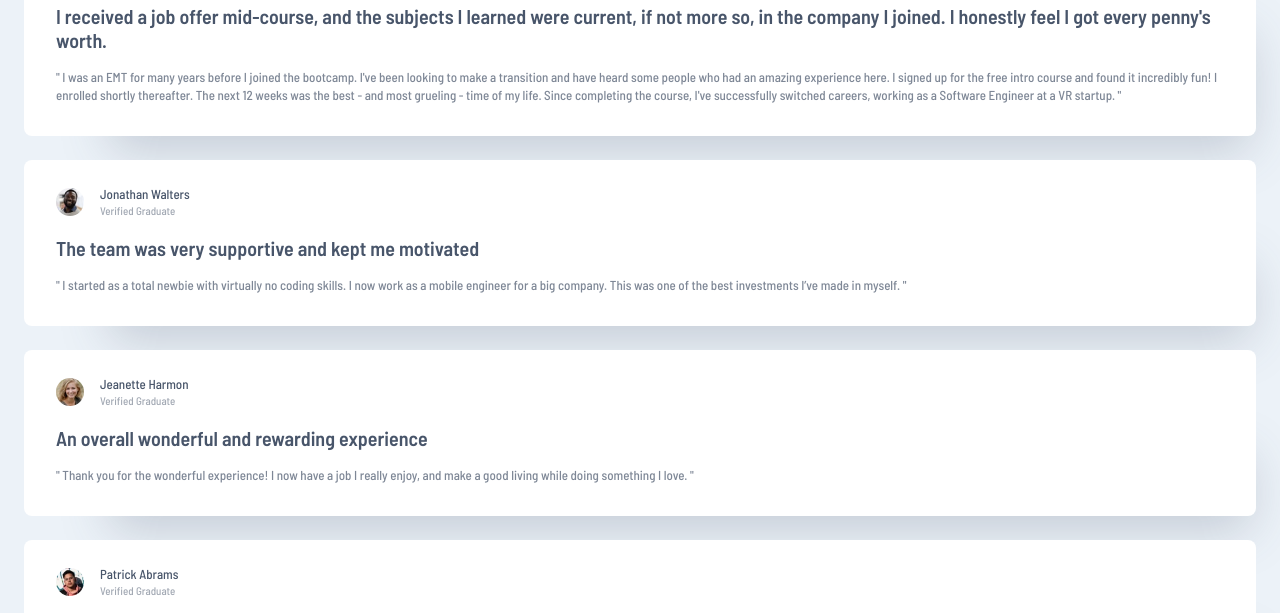
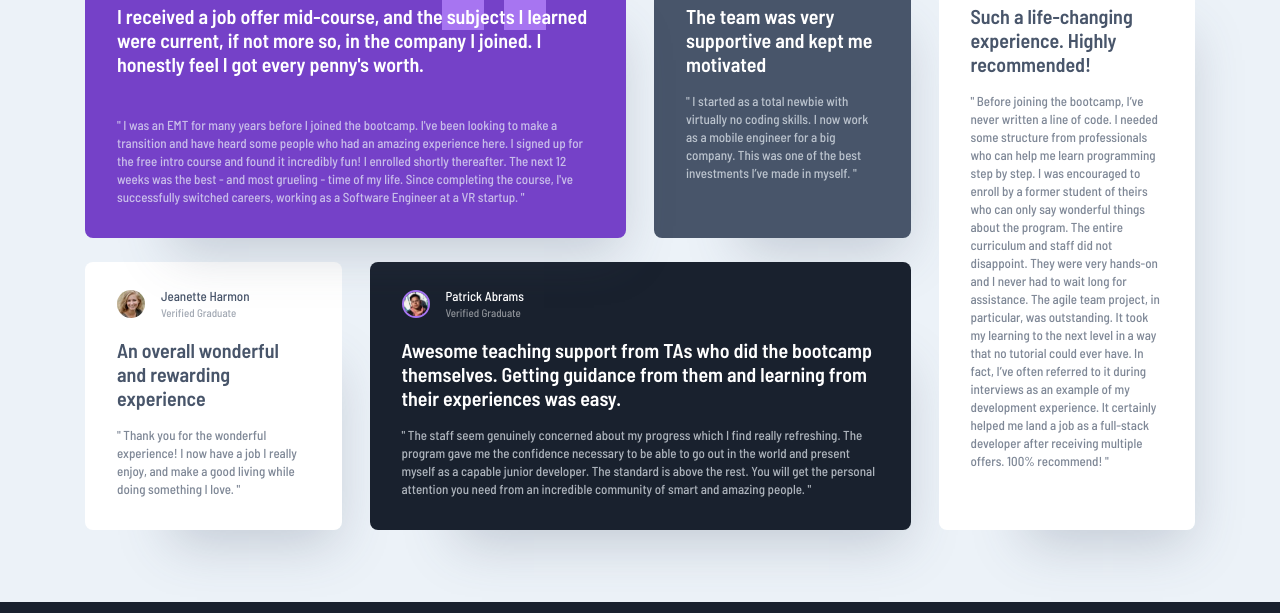
Before and after one commit to kwaeterinckx/TestimonialsGridSection_FrontendMentorChallenge, a plain HTML site: page index.html in a window 1280 px wide. Shown: the part 144-757 px from the top of the page. Drawn offline with Linux system fonts and the light colour scheme.

Commit message:
Finished project

```diff
--- a/index.html
+++ b/index.html
@@ -7,6 +7,7 @@
     <link rel="stylesheet" href="styles/font-faces.css">
     <link rel="stylesheet" href="styles/custom-properties.css">
     <link rel="stylesheet" href="styles/style.css">
+    <link rel="stylesheet" href="styles/media-queries.css">
     <link rel="stylesheet" href="https://cdnjs.cloudflare.com/ajax/libs/font-awesome/6.6.0/css/all.min.css"
         integrity="sha512-Kc323vGBEqzTmouAECnVceyQqyqdsSiqLQISBL29aUW4U/M7pSPA/gEUZQqv1cwx4OnYxTxve5UMg5GT6L4JJg=="
         crossorigin="anonymous" referrerpolicy="no-referrer" />
@@ -15,7 +16,7 @@
 
 <body>
     <main class="testimonials">
-        <section class="testimonial">
+        <section class="testimonial testimonial--spotlight testimonial--1">
             <header class="testimonial__header">
                 <div class="author">
                     <img src="images/image-daniel.jpg" alt="Profile picture of author Daniel Clifford"
@@ -25,10 +26,10 @@
                         <p class="author__info">Verified Graduate</p>
                     </div>
                 </div>
-                <h2 class="testimonial__title">
+                <h1 class="testimonial__title">
                     I received a job offer mid-course, and the subjects I learned were current, if not more so, in the
                     company I joined. I honestly feel I got every penny's worth.
-                </h2>
+                </h1>
             </header>
             <main class="testimonial__main">
                 <p class="testimonial__text">" I was an EMT for many years before I joined the bootcamp. I've been
@@ -38,7 +39,7 @@
                     successfully switched careers, working as a Software Engineer at a VR startup. "</p>
             </main>
         </section>
-        <section class="testimonial">
+        <section class="testimonial testimonial--grayblue testimonial--2">
             <header class="testimonial__header">
                 <div class="author">
                     <img src="images/image-jonathan.jpg" alt="Profile picture of author Jonathan Walters"
@@ -48,9 +49,9 @@
                         <p class="author__info">Verified Graduate</p>
                     </div>
                 </div>
-                <h2 class="testimonial__title">
+                <h1 class="testimonial__title">
                     The team was very supportive and kept me motivated
-                </h2>
+                </h1>
             </header>
             <main class="testimonial__main">
                 <p class="testimonial__text">" I started as a total newbie with virtually no coding skills. I now work
@@ -58,7 +59,7 @@
                 </p>
             </main>
         </section>
-        <section class="testimonial">
+        <section class="testimonial testimonial--3">
             <header class="testimonial__header">
                 <div class="author">
                     <img src="images/image-jeanette.jpg" alt="Profile picture of author Jeanette Harmon"
@@ -68,16 +69,16 @@
                         <p class="author__info">Verified Graduate</p>
                     </div>
                 </div>
-                <h2 class="testimonial__title">
+                <h1 class="testimonial__title">
                     An overall wonderful and rewarding experience
-                </h2>
+                </h1>
             </header>
             <main class="testimonial__main">
                 <p class="testimonial__text">" Thank you for the wonderful experience! I now have a job I really enjoy,
                     and make a good living while doing something I love. "</p>
             </main>
         </section>
-        <section class="testimonial">
+        <section class="testimonial testimonial--blackblue testimonial--4">
             <header class="testimonial__header">
                 <div class="author">
                     <img src="images/image-patrick.jpg" alt="Profile picture of author Patrick Abrams"
@@ -87,10 +88,10 @@
                         <p class="author__info">Verified Graduate</p>
                     </div>
                 </div>
-                <h2 class="testimonial__title">
+                <h1 class="testimonial__title">
                     Awesome teaching support from TAs who did the bootcamp themselves. Getting guidance from them and
                     learning from their experiences was easy.
-                </h2>
+                </h1>
             </header>
             <main class="testimonial__main">
                 <p class="testimonial__text">" The staff seem genuinely concerned about my progress which I find really
@@ -99,7 +100,7 @@
                     personal attention you need from an incredible community of smart and amazing people. "</p>
             </main>
         </section>
-        <section class="testimonial">
+        <section class="testimonial testimonial--5">
             <header class="testimonial__header">
                 <div class="author">
                     <img src="images/image-kira.jpg" alt="Profile picture of author Kira Whittle"
@@ -109,9 +110,9 @@
                         <p class="author__info">Verified Graduate</p>
                     </div>
                 </div>
-                <h2 class="testimonial__title">
+                <h1 class="testimonial__title">
                     Such a life-changing experience. Highly recommended!
-                </h2>
+                </h1>
             </header>
             <main class="testimonial__main">
                 <p class="testimonial__text">" Before joining the bootcamp, I’ve never written a line of code. I needed
@@ -128,7 +129,7 @@
 
     <footer class="custom_footer">
         <p class="custom_footer__github"><a class="custom_footer__link"
-                href="https://github.com/kwaeterinckx/FourCardFeatureSection_FrontendMentorChallenge" target="_blank"
+                href="https://github.com/kwaeterinckx/TestimonialsGridSection_FrontendMentorChallenge" target="_blank"
                 title="View code on GitHub">View code
                 on <i class="fa-brands fa-github"></i></a></p>
         <p class="custom_footer__info">Challenge by <a class="custom_footer__link"
--- /dev/null
+++ b/styles/media-queries.css
@@ -0,0 +1,39 @@
+/*- --------------------------------------------------
+/*- >= 600px (Tablet - Portrait)
+/*- -------------------------------------------------- */
+@media (width >=600px) {
+    .testimonials {
+        grid-template-columns: repeat(2, 1fr);
+        grid-template-areas:
+            "testimonial_1 testimonial_1"
+            "testimonial_2 testimonial_3"
+            "testimonial_4 testimonial_4"
+            "testimonial_5 testimonial_5";
+    }
+
+    .testimonial--spotlight::before {
+        right: 5rem;
+    }
+}
+
+/*- --------------------------------------------------
+/*- >= 900px (Tablet - Landscape)
+/*- -------------------------------------------------- */
+@media (width >=900px) {
+    .testimonials {
+        grid-template-columns: repeat(4, 1fr);
+        grid-template-areas:
+            "testimonial_1 testimonial_1 testimonial_2 testimonial_5"
+            "testimonial_3 testimonial_4 testimonial_4 testimonial_5";
+    }
+}
+
+/*- --------------------------------------------------
+/*- >= 1200px (Desktop)
+/*- -------------------------------------------------- */
+@media (width >=1200px) {}
+
+/*- --------------------------------------------------
+/*- >= 1800px (Large Desktop)
+/*- -------------------------------------------------- */
+@media (width >=1800px) {}
--- a/styles/style.css
+++ b/styles/style.css
@@ -32,17 +32,19 @@ img {
 }
 
 .testimonials {
+    place-self: center;
     margin-inline: 1.5rem;
     margin-block: 4.5rem;
     display: grid;
     grid-template-areas:
-        "testimonial_1",
-        "testimonial_2",
-        "testimonial_3",
-        "testimonial_4",
+        "testimonial_1"
+        "testimonial_2"
+        "testimonial_3"
+        "testimonial_4"
         "testimonial_5";
     row-gap: 1.5rem;
     column-gap: 1.75rem;
+    max-width: 1110px;
 }
 
 .testimonial {
@@ -54,6 +56,52 @@ img {
     background-color: var(--clr-white);
     border-radius: .5rem;
     box-shadow: 40px 60px 50px -47px var(--clr-dark-grayblue_25);
+}
+
+.testimonial--1 {
+    grid-area: testimonial_1;
+}
+
+.testimonial--2 {
+    grid-area: testimonial_2;
+}
+
+.testimonial--3 {
+    grid-area: testimonial_3;
+}
+
+.testimonial--4 {
+    grid-area: testimonial_4;
+}
+
+.testimonial--5 {
+    grid-area: testimonial_5;
+}
+
+.testimonial--spotlight {
+    position: relative;
+    isolation: isolate;
+    gap: 2.5rem;
+    background-color: var(--clr-violet-500);
+}
+
+.testimonial--spotlight::before {
+    content: '';
+    position: absolute;
+    z-index: -1;
+    top: 0;
+    right: 1.5rem;
+    width: 104px;
+    height: 102px;
+    background-image: url(../images/bg-pattern-quotation.svg);
+}
+
+.testimonial--grayblue {
+    background-color: var(--clr-dark-grayblue);
+}
+
+.testimonial--blackblue {
+    background-color: var(--clr-dark-blackblue);
 }
 
 .testimonial__header {
@@ -73,6 +121,17 @@ img {
     border-radius: 50%;
 }
 
+.testimonial--spotlight .author__picture,
+.testimonial--blackblue .author__picture {
+    border: 2px solid var(--clr-violet-200)
+}
+
+.testimonial--spotlight .author__details,
+.testimonial--grayblue .author__details,
+.testimonial--blackblue .author__details {
+    color: var(--clr-white);
+}
+
 .author__name {
     margin-bottom: .25rem;
     line-height: var(--lh-author);
@@ -90,8 +149,20 @@ img {
     line-height: var(--lh-title);
 }
 
+.testimonial--spotlight .testimonial__title,
+.testimonial--grayblue .testimonial__title,
+.testimonial--blackblue .testimonial__title {
+    color: var(--clr-white);
+}
+
 .testimonial__text {
     opacity: .7;
+}
+
+.testimonial--spotlight .testimonial__text,
+.testimonial--grayblue .testimonial__text,
+.testimonial--blackblue .testimonial__text {
+    color: var(--clr-light-grayblue);
 }
 
 /** CUSTOM FOOTER */
```
